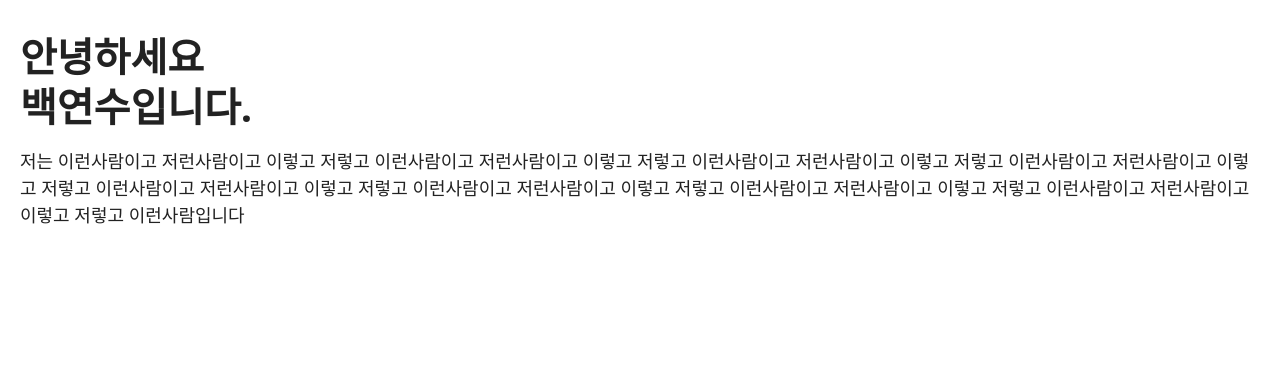
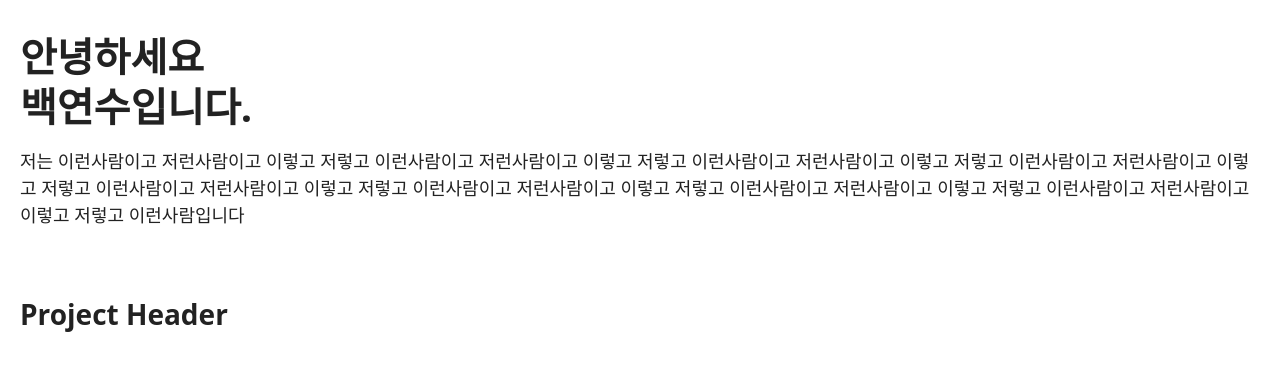
Before and after one commit to YeonsuBaek/resume, a React (Create React App) app: page / in a window 1280 px wide. Shown: the top 370 px of the page. Built offline with nearby package versions, Linux system fonts and the light colour scheme.

Commit message:
feat: 프로젝트 컴포넌트의 헤더 생성

```diff
--- /dev/null
+++ b/src/components/Project/ProjectHeader.js
@@ -0,0 +1,9 @@
+const ProjectHeader = () => {
+  return (
+    <div className="px-sm-col w-sm-col-2 mb-8">
+      <h2 className="text-primary text-header-2 font-bold">Project Header</h2>
+    </div>
+  );
+};
+
+export default ProjectHeader;
--- a/src/components/Project/ProjectSection.js
+++ b/src/components/Project/ProjectSection.js
@@ -1,5 +1,11 @@
+import ProjectHeader from "./ProjectHeader";
+
 const ProjectSection = () => {
-  return <div className="flex flex-wrap"></div>;
+  return (
+    <div className="flex flex-wrap">
+      <ProjectHeader />
+    </div>
+  );
 };
 
 export default ProjectSection;
```
